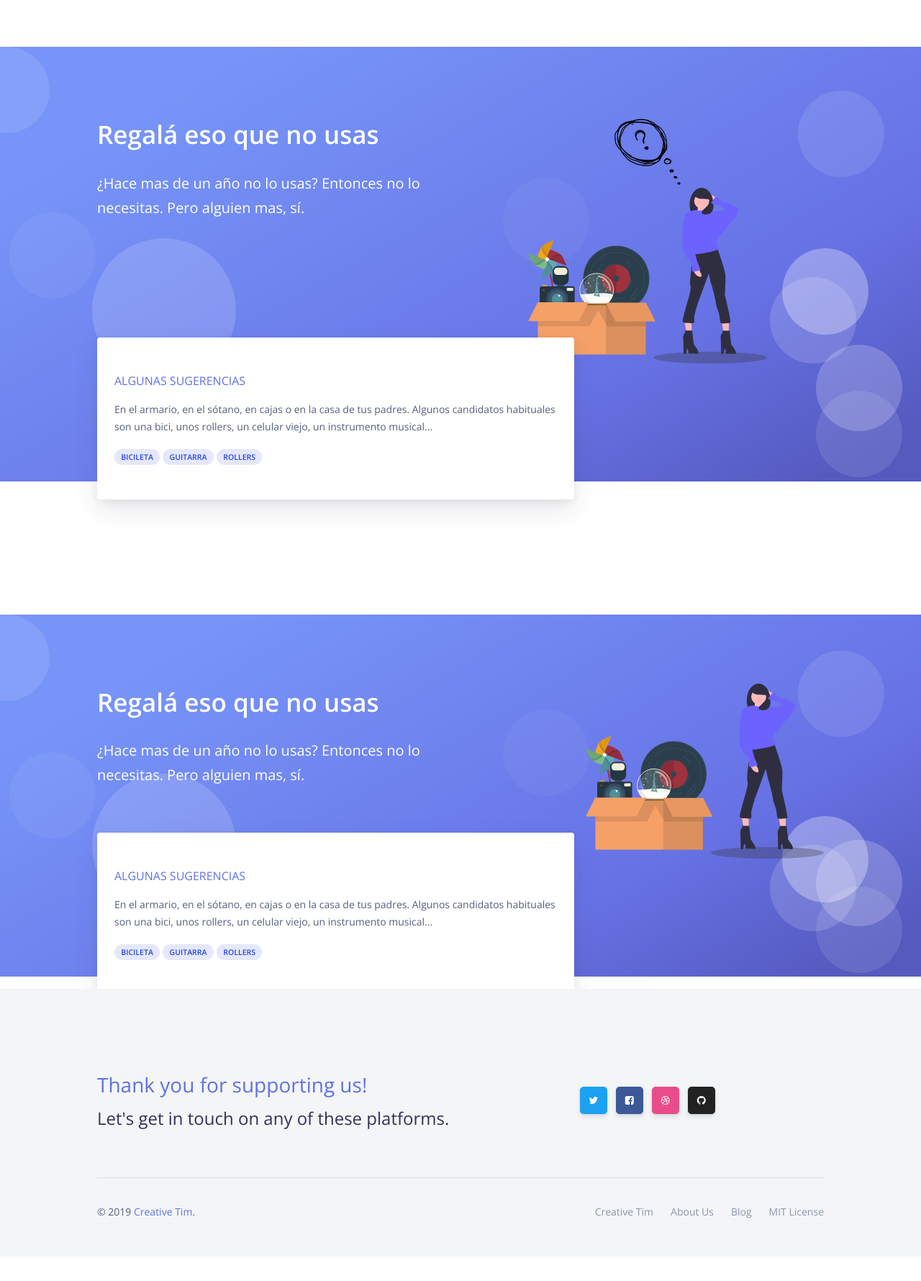
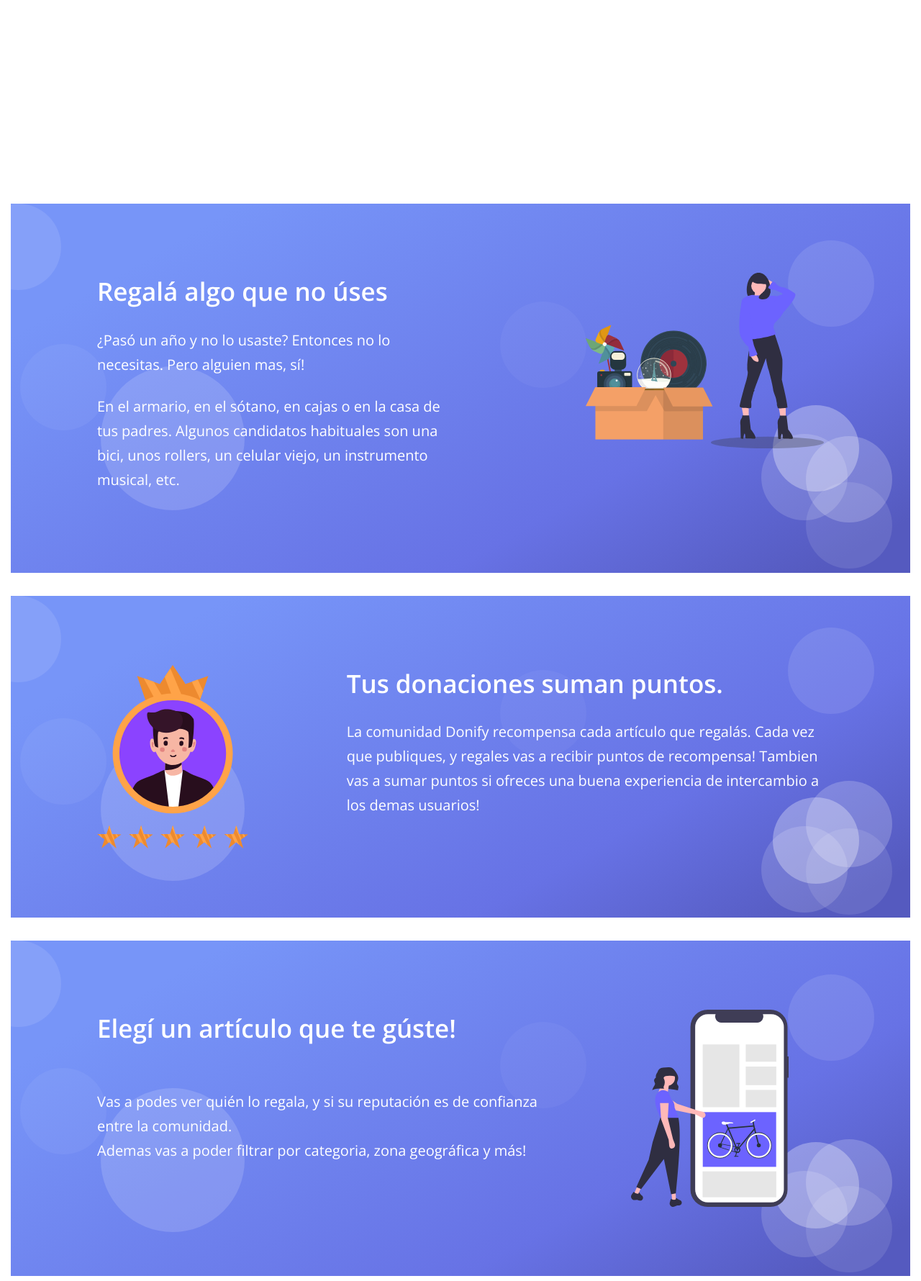
Before and after one commit to julianmojico/donify-landing, a website: page index.html in a window 1280 px wide. Shown: the part 1017-2797 px from the top of the page at 72% size. Before the commit the page ends 2763 px from the top, so only its background shows below. Drawn offline with nearby package versions, Linux system fonts and the light colour scheme.

Commit message:
looks good

```diff
--- a/index.html
+++ b/index.html
@@ -42,7 +42,6 @@
 
   </header>
   <main>
-      <div id="gjs">
 
       <!--
           =========================================================
@@ -58,9 +57,8 @@
           =========================================================
 
           * The above copyright notice and this permission notice shall be included in all copies or substantial portions of the Software. -->
-          <div class="position-relative">
-            <!-- Hero for FREE version -->
-            <section class="section section-lg section-hero section-shaped">
+
+        <section class="section section-lg section-hero section-shaped h-100vh">
           <!-- Background circles -->
           <div class="shape shape-style-1 shape-primary">
             <span class="span-150"></span>
@@ -84,9 +82,10 @@
               </div>
             </div>
           </div>
+          <a id="tohash" href="#description"><i class="fa fa-angle-down"></i></a>
         </section>
 
-            <!-- Listado de features -->
+      <div class="container-fluid">
 
         <section class="section section-lg section-hero section-shaped">
           <div class="shape shape-style-1 shape-light">
@@ -101,13 +100,15 @@
             <span class="span-50"></span>
             <span class="span-100"></span>
           </div>
-              <div class="row align-items-center justify-content-center">
+          <div id="description" class="row align-items-center justify-content-center">
             <h1 class="display-2">¿Cómo funciona?</h1>
           </div>
         </section>
 
-            <!-- shape Hero -->
-            <section class="section section-sm section-shaped pb-100">
+        <!-- Listado de features -->
+
+        <!-- Regalá -->
+        <section class="section section-sm section-shaped mb-sm-sm ">
           <div class="shape shape-style-1 shape-default">
             <span></span>
             <span></span>
@@ -119,26 +120,30 @@
             <span></span>
             <span></span>
           </div>
+
           <div class="container py-lg-md d-flex">
             <div class="col px-0">
               <div class="row">
                 <div class="col-sm-6">
-                      <h1 class="display-3  text-white">Regalá eso que no usas </h1>
-                      <p class="lead  text-white">¿Hace mas de un año no lo usas? Entonces no lo necesitas. Pero alguien mas,
-                        sí.</p>
+                  <h1 class="display-3  text-white">Regalá algo que no úses </h1>
+                  <p class="lead text-white">¿Pasó un año y no lo usaste? Entonces no lo necesitas. Pero alguien
+                    mas, sí!</p>
+                    <p class="lead text-white">
+                      En el armario, en el sótano, en cajas o en la casa de tus padres.
+                          Algunos candidatos habituales son una bici, unos rollers, un celular viejo, un instrumento
+                          musical, etc.
+                    </p>
                 </div>
                 <div class="col-sm-6">
-                             <img id="question" class="img-center" src="./assets/img/donify/question.png"/>
-                            <img  src="assets/img/donify/wizard1-1.svg" class="img-center"/>
-                      </div>
-                    </div>
+                  <!-- <img id="question" class="img-center" src="./assets/img/donify/question.png" /> -->
+                  <img src="assets/img/donify/dona.svg" class="float-right img-fluid" />
                 </div>
               </div>
             </div>
           </div>
         </section>
 
-          <section class="section section-lg pt-lg-0 mt--200">
+<!--         <section class="section section-lg pt-lg-0 mt--200">
           <div class="container">
             <div class="row justify-content-center">
               <div class="col-lg-12">
@@ -154,31 +159,26 @@
                           <span class="badge badge-pill badge-primary">Bicileta</span>
                           <span class="badge badge-pill badge-primary">Guitarra</span>
                           <span class="badge badge-pill badge-primary">Rollers</span>
-                            </div>
-                            <!-- <div class="icon icon-shape icon-shape-primary rounded-circle mb-4">
-                              <i class="ni ni-check-bold"></i>
-                            </div> -->
-                            <!-- <a href="#" class="btn btn-primary mt-4">Donalo</a> -->
+
                     </div>
                   </div>
                 </div>
               </div>
             </div>
           </div>
-              </div>
-            </section>
+        </section> -->
 
-            <!-- Listado de features -->
+         <!-- <div class="icon icon-shape icon-shape-primary rounded-circle mb-4">
+                                  <i class="ni ni-check-bold"></i>
+                                </div> -->
+                        <!-- <a href="#" class="btn btn-primary mt-4">Donalo</a> -->
 
-            <section class="section section-sm">
-              <div class="shape shape-style-1 shape-light">
-                <span class="span-50"></span>
 
-              </div>
-            </section>
+        <!-- Regalá -->
 
-            <!-- shape Hero -->
-            <section class="section section-sm section-shaped pb-100">
+        <!-- Puntos -->
+
+        <section class="section section-sm section-shaped mb-sm-sm">
           <div class="shape shape-style-1 shape-default">
             <span></span>
             <span></span>
@@ -193,53 +193,103 @@
           <div class="container py-lg-md d-flex">
             <div class="col px-0">
               <div class="row">
-                    <div class="col-sm-6">
-                      <h1 class="display-3  text-white">Regalá eso que no usas </h1>
-                      <p class="lead  text-white">¿Hace mas de un año no lo usas? Entonces no lo necesitas. Pero alguien mas,
-                        sí.</p>
-                      </div>
-                      <div class="col-sm-6">
-                        <div class="position-relative float-right">
-                          <img src="assets/img/donify/wizard1-1.svg" class="img-center img-fluid" />
+                <div class="col-sm-4">
+                  <div class="position-relative">
+                    <img src="assets/img/donify/puntos.svg" class="img-left img-fluid" />
                   </div>
                 </div>
-                    </div>
-                  </div>
-                </div>
-
-              </section>
-
-              <section class="section section-lg pt-lg-0 mt--200">
-                <div class="container">
-                  <div class="row justify-content-center">
-                    <div class="col-lg-12">
-                      <div class="row row-grid">
-                        <div class="col-lg-8">
-                          <div class="card card-lift--hover shadow border-0">
-                            <div class="card-body py-5">
-                              <h6 class="text-primary text-uppercase">Algunas sugerencias</h6>
-                              <p class="description mt-3">En el armario, en el sótano, en cajas o en la casa de tus padres.
-                                Algunos candidatos habituales son una bici, unos rollers, un celular viejo, un instrumento
-                                musical...</p>
-                                <div>
-                                  <span class="badge badge-pill badge-primary">Bicileta</span>
-                                  <span class="badge badge-pill badge-primary">Guitarra</span>
-                                  <span class="badge badge-pill badge-primary">Rollers</span>
-                                </div>
-                                <!-- <div class="icon icon-shape icon-shape-primary rounded-circle mb-4">
-                                  <i class="ni ni-check-bold"></i>
-                                </div> -->
-                                <!-- <a href="#" class="btn btn-primary mt-4">Donalo</a> -->
-                              </div>
-                            </div>
-                          </div>
+                <div class="col-sm-8">
+                  <h1 class="display-3 text-white">Tus donaciones suman puntos.</h1>
+                  <p class="lead  text-white">
+                    La comunidad Donify recompensa cada artículo que regalás. Cada vez que publiques, y regales vas a recibir
+                    puntos de recompensa!
+                    Tambien vas a sumar puntos si ofreces una buena experiencia de intercambio a los demas usuarios!
+                  </p>
                 </div>
               </div>
             </div>
           </div>
         </section>
 
+        <!-- Puntos -->
+
+        <!-- Elegí -->
+
+        <section class="section section-sm section-shaped mb-sm-sm">
+          <div class="shape shape-style-1 shape-default">
+            <span></span>
+            <span></span>
+            <span></span>
+            <span></span>
+            <span></span>
+            <span></span>
+            <span></span>
+            <span></span>
+            <span></span>
+          </div>
+          <div class="container py-lg-md d-flex">
+            <div class="col px-0">
+              <div class="row">
+                <div class="col-sm-8">
+                  <h1 class="display-3  text-white">Elegí un artículo que te gúste!</h1>
+                  <p class="lead  text-white" style="white-space: pre-line">
+                    Vas a podes ver quién lo regala, y si su reputación es de confianza entre la comunidad.
+                    Ademas vas a poder filtrar por categoria, zona geográfica y más!
+                  </p>
+                </div>
+                <div class="col-sm-4">
+                  <img src="assets/img/donify/elegi.svg" class="img-center img-fluid" />
+                </div>
+              </div>
+            </div>
+          </div>
+        </section>
+
+        <!-- Elegí -->
+
+        <!-- Recompensa -->
+        <section class="section section-sm section-shaped mt-lg-md mb-lg-md">
+          <div class="shape shape-style-1 shape-default">
+            <span></span>
+            <span></span>
+            <span></span>
+            <span></span>
+            <span></span>
+            <span></span>
+            <span></span>
+            <span></span>
+            <span></span>
+          </div>
+          <div class="container py-sm-sm d-flex">
+            <div class="col px-0">
+              <div class="row">
+                <div class="col-sm-4">
+                  <div class="position-relative">
+                    <img src="assets/img/donify/recompensa.svg" class="img-left img-fluid" />
+                  </div>
+                </div>
+                <div class="col-sm-8">
+                  <h1 class="display-3 text-white">...y recibí tu recompensa!</h1>
+                  <p class="lead  text-white">
+                    La comunidad Donify recompensa las buenas acciones. Cada vez que publiques, y regales vas a recibir
+                    puntos de recompensa!
+                    Tambien ganás puntos si ofreces una buena experiencia de intercambio a otros usuarios!
+                  </p>
+                </div>
+              </div>
+            </div>
+          </div>
+        </section>
+
+        <!-- Recompensa -->
         <!-- Listado de features -->
+
+        <section class="section section-sm">
+          <div class="shape shape-style-1 shape-light">
+            <span class="span-50"></span>
+
+          </div>
+        </section>
         <section class="section section-lg pt-lg-0 mt--200">
           <div class="container">
             <div class="row justify-content-center">
@@ -251,18 +301,17 @@
             </div>
           </div>
         </section>
-
-
       </div>
   </main>
   <footer class="footer">
     <div class="container">
-                <div class="row row-grid align-items-center my-md">
-                  <div class="col-lg-6">
-                    <h3 class="text-primary font-weight-light mb-2">Thank you for supporting us!</h3>
-                    <h4 class="mb-0 font-weight-light">Let's get in touch on any of these platforms.</h4>
+      <div class="row align-items-center justify-content-md-between">
+        <div class="col-md-3">
+          <div class="copyright">
+            &copy; 2020 <a href="https://www.creative-tim.com" target="_blank">Donify</a>.
           </div>
-                  <div class="col-lg-6 text-lg-center btn-wrapper">
+        </div>
+        <div class="col-md-4 text-lg-center btn-wrapper">
           <a target="_blank" href="https://twitter.com/creativetim"
             class="btn btn-neutral btn-icon-only btn-twitter btn-round btn-lg" data-toggle="tooltip"
             data-original-title="Follow us">
@@ -284,28 +333,13 @@
             <i class="fa fa-github"></i>
           </a>
         </div>
-        </div>
-        <hr>
-        <div class="row align-items-center justify-content-md-between">
-          <div class="col-md-6">
-            <div class="copyright">
-              &copy; 2019 <a href="https://www.creative-tim.com" target="_blank">Creative Tim</a>.
-            </div>
-          </div>
-          <div class="col-md-6">
+        <div class="col-lg-4">
           <ul class="nav nav-footer justify-content-end">
             <li class="nav-item">
-                <a href="https://www.creative-tim.com" class="nav-link" target="_blank">Creative Tim</a>
+              <a href="#" class="nav-link" target="_blank">Contacto</a>
             </li>
             <li class="nav-item">
-                <a href="https://www.creative-tim.com/presentation" class="nav-link" target="_blank">About Us</a>
-              </li>
-              <li class="nav-item">
-                <a href="http://blog.creative-tim.com" class="nav-link" target="_blank">Blog</a>
-              </li>
-              <li class="nav-item">
-                <a href="https://github.com/creativetimofficial/argon-design-system/blob/master/LICENSE.md"
-                class="nav-link" target="_blank">MIT License</a>
+              <a href="#" class="nav-link" target="_blank">Quienes somos</a>
             </li>
           </ul>
         </div>
```
Also changed, not shown: assets/css/argon.css, assets/img/donify/dona.svg (renamed from assets/img/donify/wizard1-1.svg), assets/img/donify/elegi.svg (added), assets/img/donify/puntos.svg (renamed from assets/img/donify/wizard2-tipo.svg), assets/img/donify/recompensa.svg (renamed from assets/img/donify/wizard5.svg), assets/img/donify/wizard3-tipo.svg (deleted), assets/img/donify/wizard4-tipo1.svg (deleted), assets/img/donify/wizard4-tipo2.svg (deleted). Lines whose indentation alone changed are shown as unchanged.
